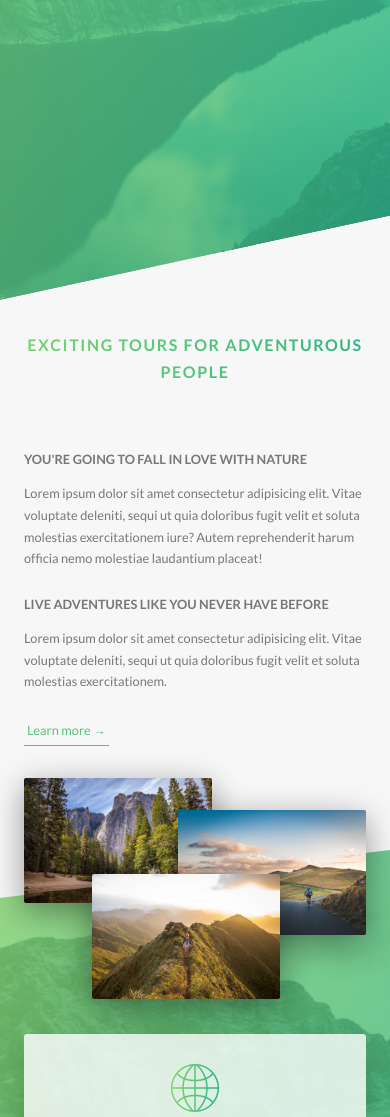
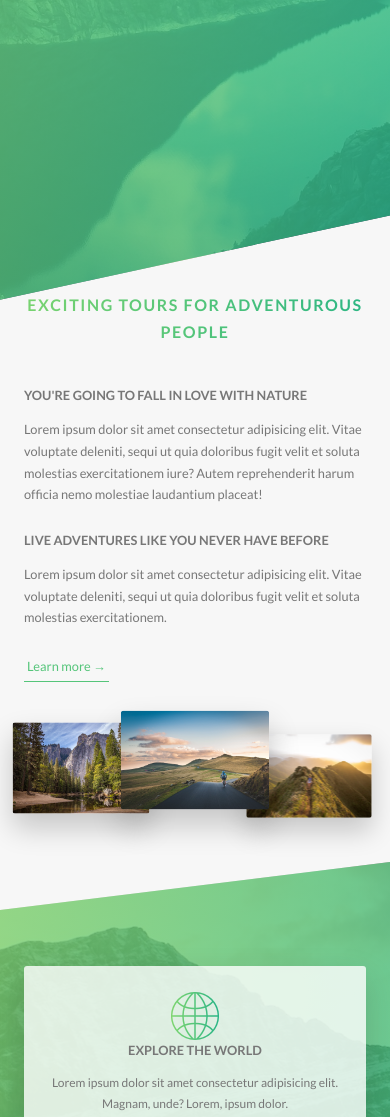
Before and after one commit to coderawii/natours, a website: page index.html in a window 390 px wide. Shown: the part 502-1619 px from the top of the page. Drawn offline with Linux system fonts and the light colour scheme.

Commit message:
058 Writing Media Queries - Layout_ About and Features Sections

```diff
--- a/sass/base/_utilities.scss
+++ b/sass/base/_utilities.scss
@@ -1,7 +1,20 @@
 .u-center-text { text-align: center !important; } // u utility klasama moze !important, msm moze svugde al kao treba izbegavati, al ovde je skroz ok
-.u-margin-bottom-small { margin-bottom: 1.5rem; }
-.u-margin-bottom-medium { margin-bottom: 4rem; }
-.u-margin-bottom-big { margin-bottom: 8rem; }
+.u-margin-bottom-small { margin-bottom: 1.5rem !important; }
+.u-margin-bottom-medium {
+    margin-bottom: 4rem !important;
 
-.u-margin-top-big { margin-top: 8rem; }
-.u-margin-top-huge { margin-top: 10rem; }
+    @include respond(tab-port) {
+        margin-bottom: 3rem !important;
+    }
+ }
+
+.u-margin-bottom-big {
+    margin-bottom: 8rem !important;
+
+    @include respond(tab-port) {
+        margin-bottom: 5rem !important;
+    }
+}
+
+.u-margin-top-big { margin-top: 8rem !important; }
+.u-margin-top-huge { margin-top: 10rem !important; }
--- a/sass/components/_composition.scss
+++ b/sass/components/_composition.scss
@@ -10,19 +10,45 @@
         transition: all .2s;
         outline-offset: 2rem; /* izgleda kao da ima prostor izmedju 'rama' slike i slike */
 
+        @include respond(tab-port) {
+            float: left;
+            position: relative;
+            width: 33.3333333%;
+            box-shadow: 0 1.5rem 3rem rgba($color-black, .2);
+
+
+        }
+
         &--p1 {
             left: 0;
             top:  -2rem;
+
+            @include respond(tab-port) {
+                top: 0;
+                transform: scale(1.2);
+            }
         }
 
         &--p2 {
             right: 0;
             top: 2rem;
+
+            @include respond(tab-port) {
+                top: -1rem;
+                transform: scale(1.3);
+                z-index: 100;
+            }
         }
 
         &--p3 {
             left: 20%;
             top: 10rem;
+
+            @include respond(tab-port) {
+                top: 1rem;
+                left: 0;
+                transform: scale(1.1);
+            }
         }
 
         &:hover {
--- a/sass/components/_feature-box.scss
+++ b/sass/components/_feature-box.scss
@@ -6,6 +6,10 @@
     border-radius: 3px;
     box-shadow: 0 1.5rem 4rem rgba($color-black, .15);
     transition: transform .3s;
+
+    @include respond(tab-port) {
+        padding: 2rem;
+    }
 
     &__icon {
         font-size: 6rem;
@@ -16,6 +20,10 @@
         -webkit-background-clip: text;
         background-clip: text;
         color: transparent;
+
+        @include respond(tab-port) {
+            margin-bottom: 0;
+        }
     }
 
     &:hover {
--- a/sass/layout/_footer.scss
+++ b/sass/layout/_footer.scss
@@ -11,6 +11,10 @@
     &__logo-box {
         text-align: center; // jer se inline elmenti tretiraju kao text, dakle i centriraju i kao text
         margin-bottom: 8rem;
+
+        @include respond(tab-port) {
+            margin-bottom: 6rem;
+        }
     }
 
     &__logo {
--- a/sass/pages/home.scss
+++ b/sass/pages/home.scss
@@ -2,6 +2,10 @@
     background-color: $color-grey-light-1;
     padding: 25rem 0;
     margin-top: -20vh; /* jer je height headera 95vh, a u clip pathu imamo ono gde je 75vh, pa tako 95-75=20vh, a negativno je da ide na gore */
+
+    @include respond(tab-port) {
+        padding: 20rem 0;
+    }
 }
 
 .section-features {
@@ -13,23 +17,35 @@
         url("../img/nat-4.jpg");
     background-size: cover;
     transform: skewY(-7deg);
-    margin-top: -15rem;
+    margin-top: -10rem; // kod njega je -10rem
 
     & > * { // sva DIREKTNA deca u section-feature, da nismo samo na direktnu decu primenii ovaj skewY efekat, vec na sve childrene, onda bi se svaki children skjuvovao za 7deg, i icon i text i sve \\\\\
         transform: skewY(7deg);
+    }
+
+    @include respond(tab-port) {
+        padding: 10rem 0;
     }
 }
 
 .section-tours { // kao section-about, pa cemo kopirati nes
     background-color: $color-grey-light-1;
     padding: 25rem 0 15rem 0; // morali smo povecati na 50rem bottom
-    margin-top: -20rem; // da bi popunili beo prazan prostotr kod gradienta tj skew-a od section-features, pomeramo ovaj div gore za 10rem (20rem je potrebno kad se odzumira) tj 100px
+    margin-top: -10rem; // da bi popunili beo prazan prostotr kod gradienta tj skew-a od section-features, pomeramo ovaj div gore za 10rem (20rem je potrebno kad se odzumira) tj 100px, kod njega je 10rem
+
+    @include respond(tab-port) {
+        padding: 20rem 0 10rem 0;
+    }
 
 }
 
 .section-stories {
     position: relative;
     padding: 15rem 0;
+
+    @include respond(tab-port) {
+        padding: 10rem 0;
+    }
 }
 
 .section-book {
```
Also changed, not shown: css/style.css.
